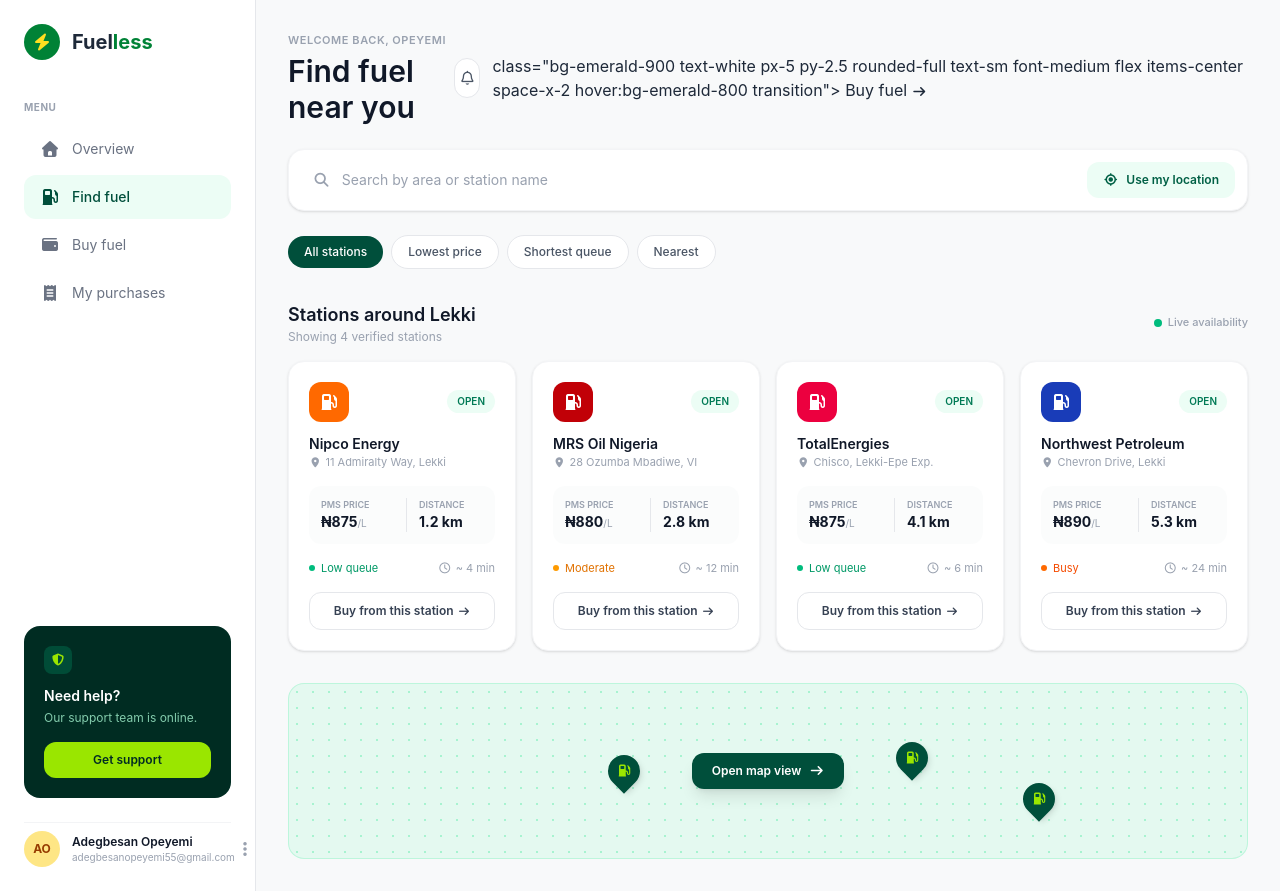
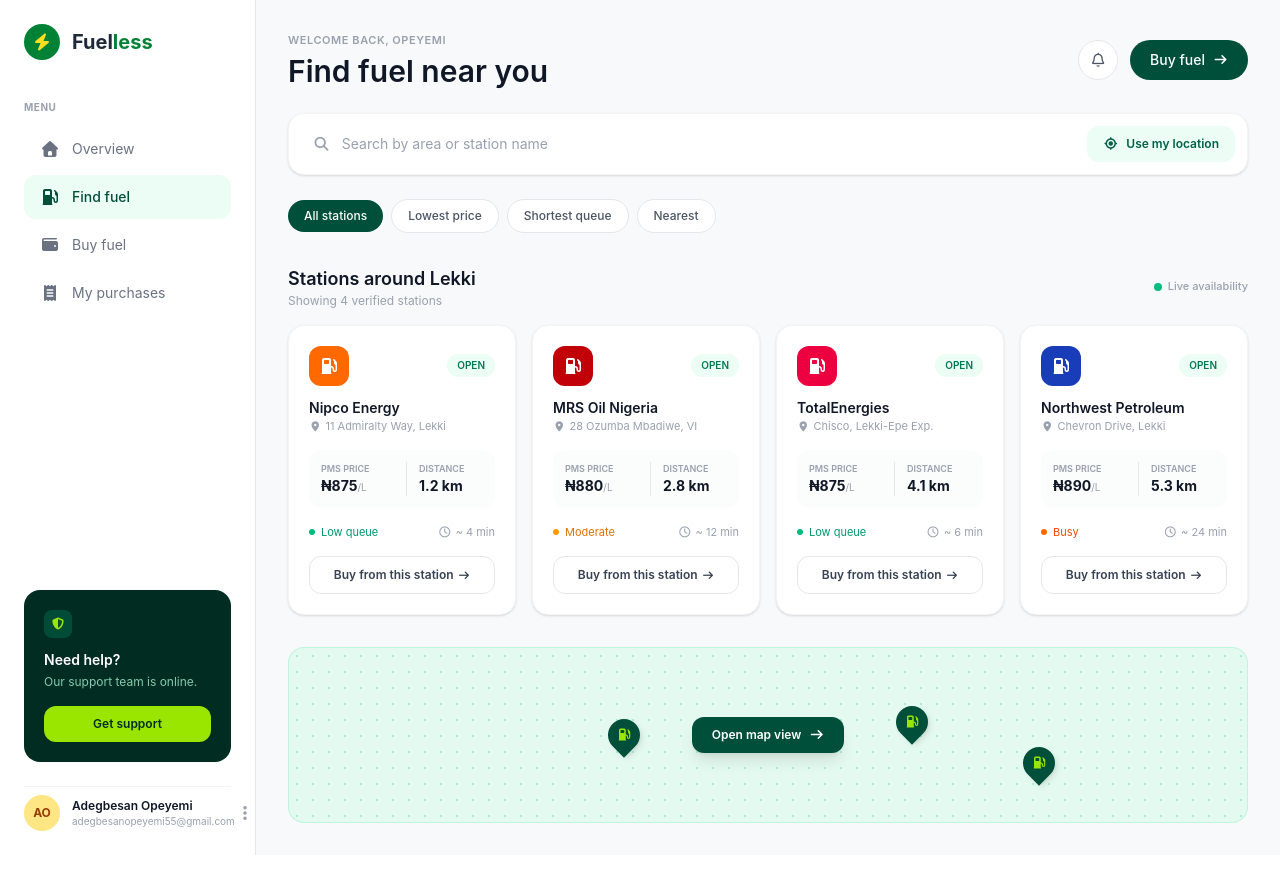
Before and after one commit to Opeyemi2342/Gas-Station-Project, a website: page findfuelpage.html in a window 1280 px wide. After the commit the page ends 855 px from the top, so only its background shows below. Drawn offline with Linux system fonts and the light colour scheme.

Commit message:
initial commit

```diff
--- a/findfuelpage.html
+++ b/findfuelpage.html
@@ -104,11 +104,11 @@
                         class="w-10 h-10 bg-white border border-gray-200 rounded-full flex items-center justify-center text-gray-600 hover:bg-gray-50">
                         <i class="fa-regular fa-bell text-sm"></i>
                     </button>
-                    <a href="">
+                    <button
                         class="bg-emerald-900 text-white px-5 py-2.5 rounded-full text-sm font-medium flex items-center space-x-2 hover:bg-emerald-800 transition">
                         <span>Buy fuel</span>
                         <i class="fa-solid fa-arrow-right text-xs"></i>
-                    </a>
+                    </button>
                 </div>
             </header>
 
```
